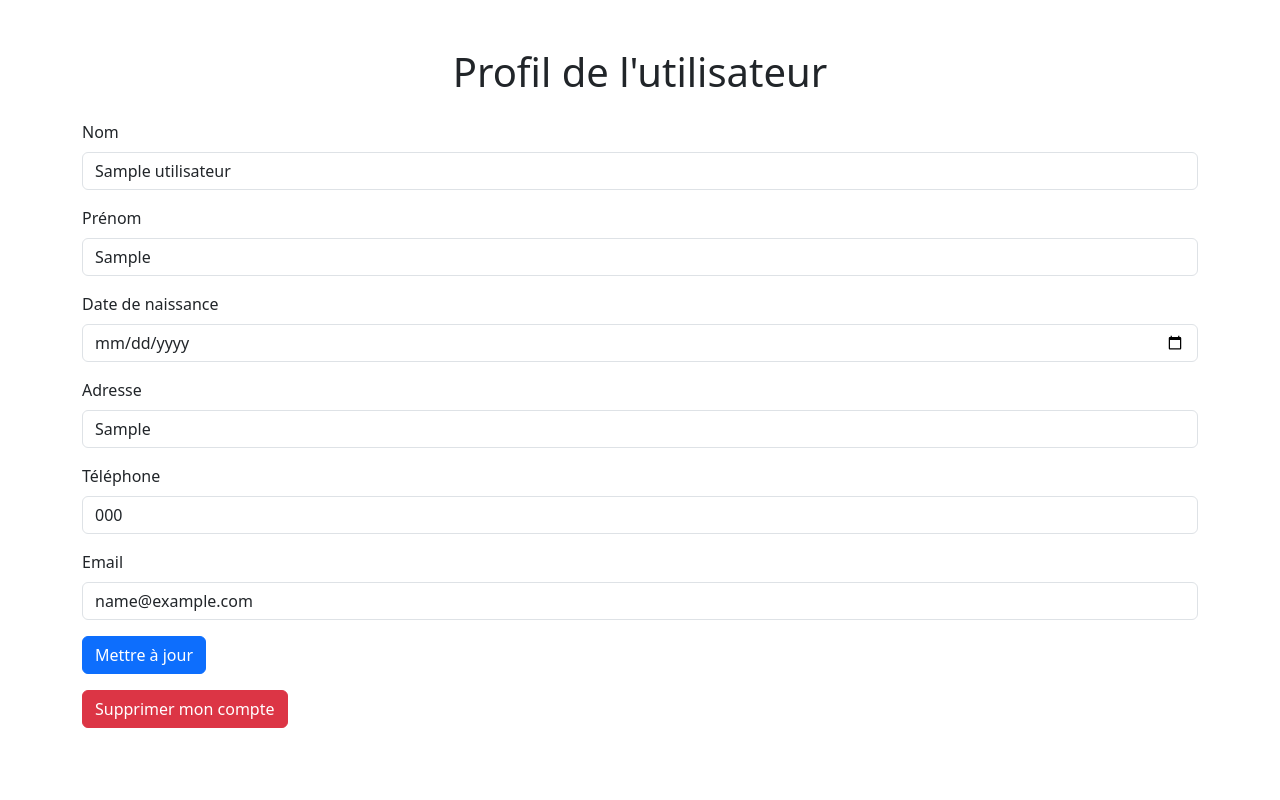
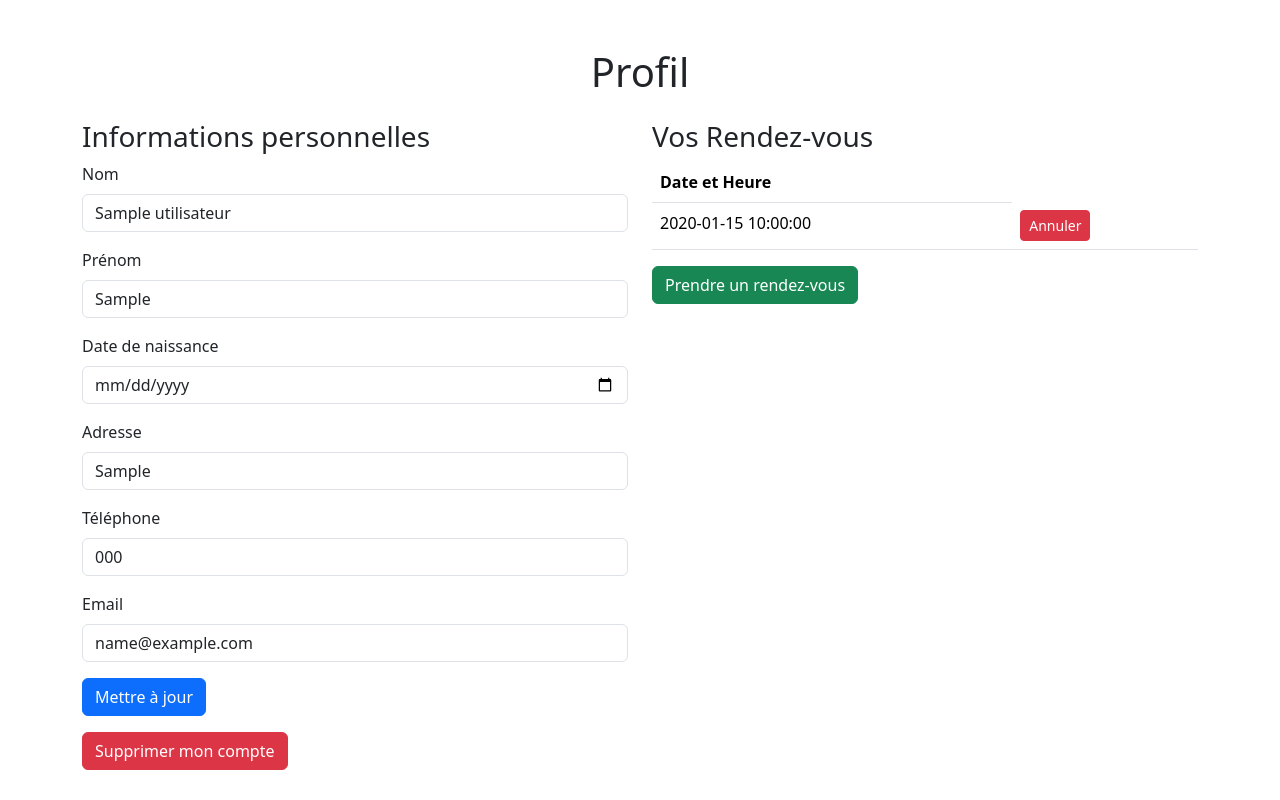
Before and after one commit to Matthieuhamon/Reservation, a PHP site: page /Reservation/profil.php in a window 1280 px wide. Run offline with PHP 8.4, Linux system fonts and the light colour scheme; the visitor is signed in with stand-in values (Sample User, id 1); tables that the repository leaves empty or names only in its code hold one stand-in row (values such as "Sample post").

Commit message:
Réservation

```diff
--- a/connexion.php
+++ b/connexion.php
@@ -6,10 +6,14 @@
     <meta charset="UTF-8">
     <meta name="viewport" content="width=device-width, initial-scale=1.0">
     <title>Connexion</title>
+    <link href="https://cdn.jsdelivr.net/npm/bootstrap@5.3.3/dist/css/bootstrap.min.css" rel="stylesheet">
+    <link rel="stylesheet" href="https://cdnjs.cloudflare.com/ajax/libs/font-awesome/6.6.0/css/all.min.css">
     <link rel="stylesheet" href="assets/css/style.css">
-    <link href="https://cdn.jsdelivr.net/npm/bootstrap@5.3.3/dist/css/bootstrap.min.css" rel="stylesheet">
 </head>
 <body class="d-flex flex-column justify-content-center align-items-center vh-100 bg-light">
+    <a href="index.php" class="close-btn">
+        <i class="fas fa-times"></i>
+    </a>
     <div class="container">
         <div class="card shadow p-4" style="max-width: 400px; margin: auto;">
             <h2 class="text-center mb-4">Connexion</h2>
--- a/index.php
+++ b/index.php
@@ -10,6 +10,7 @@
     <link href="https://cdn.jsdelivr.net/npm/bootstrap@5.3.3/dist/css/bootstrap.min.css" rel="stylesheet" integrity="sha384-QWTKZyjpPEjISv5WaRU9OFeRpok6YctnYmDr5pNlyT2bRjXh0JMhjY6hW+ALEwIH" crossorigin="anonymous">
     <script src="https://cdn.jsdelivr.net/npm/bootstrap@5.3.3/dist/js/bootstrap.bundle.min.js" integrity="sha384-YvpcrYf0tY3lHB60NNkmXc5s9fDVZLESaAA55NDzOxhy9GkcIdslK1eN7N6jIeHz" crossorigin="anonymous"></script>
     <link rel="stylesheet" type="text/css" href="assets/css/style.css">
+    <link rel="stylesheet" href="https://cdnjs.cloudflare.com/ajax/libs/font-awesome/6.6.0/css/all.min.css">
     <title>Système de réservation</title>
 </head>
 
--- a/inscription.php
+++ b/inscription.php
@@ -5,10 +5,14 @@
     <meta charset="UTF-8">
     <meta name="viewport" content="width=device-width, initial-scale=1.0">
     <title>Inscription</title>
+    <link href="https://cdn.jsdelivr.net/npm/bootstrap@5.3.3/dist/css/bootstrap.min.css" rel="stylesheet">
+    <link rel="stylesheet" href="https://cdnjs.cloudflare.com/ajax/libs/font-awesome/6.6.0/css/all.min.css">
     <link rel="stylesheet" href="assets/css/style.css">
-    <link href="https://cdn.jsdelivr.net/npm/bootstrap@5.3.3/dist/css/bootstrap.min.css" rel="stylesheet">
 </head>
 <body class="d-flex flex-column justify-content-center align-items-center vh-100 bg-light">
+    <a href="index.php" class="close-btn">
+        <i class="fas fa-times"></i>
+    </a>
     <div class="container">
         <div class="card shadow p-4" style="max-width: 600px; margin: auto;">
             <h2 class="text-center mb-4">Inscription</h2>
--- a/profil.php
+++ b/profil.php
@@ -3,7 +3,7 @@ session_start();
 
 // Vérifier si l'utilisateur est connecté
 if (!isset($_SESSION['user_id'])) {
-    header("Location: connexion.php"); // Rediriger vers la page de connexion si l'utilisateur n'est pas connecté
+    header("Location: connexion.php");
     exit();
 }
 
@@ -21,6 +21,10 @@ if (!$user) {
     exit();
 }
 
+// Récupérer les rendez-vous de l'utilisateur
+$stmt = $conn->prepare("SELECT id, date_heure FROM rendez_vous WHERE utilisateur_id = ? ORDER BY date_heure ASC");
+$stmt->execute([$user_id]);
+$rendez_vous = $stmt->fetchAll();
 ?>
 
 <!DOCTYPE html>
@@ -28,19 +32,21 @@ if (!$user) {
 <head>
     <meta charset="UTF-8">
     <meta name="viewport" content="width=device-width, initial-scale=1.0">
-    <title>Profil de l'utilisateur</title>
-    <!-- Ajouter le CDN Bootstrap -->
+    <title>Profil</title>
     <link href="https://cdn.jsdelivr.net/npm/bootstrap@5.3.0-alpha1/dist/css/bootstrap.min.css" rel="stylesheet">
 </head>
 <body>
     <div class="container mt-5">
-        <h1 class="text-center mb-4">Profil de l'utilisateur</h1>
+        <h1 class="text-center mb-4">Profil</h1>
 
-        <!-- Affichage des messages de succès ou d'erreur -->
+        <!-- Messages de succès ou d'erreur -->
         <?php if (isset($_GET['success'])) { echo "<div class='alert alert-success'>" . htmlspecialchars($_GET['success']) . "</div>"; } ?>
         <?php if (isset($_GET['error'])) { echo "<div class='alert alert-danger'>" . htmlspecialchars($_GET['error']) . "</div>"; } ?>
 
-        <!-- Formulaire de mise à jour des informations -->
+        <div class="row">
+            <!-- Colonne des infos utilisateur -->
+            <div class="col-md-6">
+                <h3>Informations personnelles</h3>
                 <form action="traitement-p.php" method="POST">
                     <div class="mb-3">
                         <label for="nom" class="form-label">Nom</label>
@@ -70,13 +76,46 @@ if (!$user) {
                     <button type="submit" name="action" value="update" class="btn btn-primary">Mettre à jour</button>
                 </form>
 
-        <!-- Formulaire de suppression du compte -->
+                <!-- Suppression du compte -->
                 <form action="traitement-p.php" method="POST" class="mt-3">
                     <button type="submit" name="action" value="delete_account" class="btn btn-danger" onclick="return confirm('Êtes-vous sûr de vouloir supprimer votre compte ? Toutes les données seront perdues.')">Supprimer mon compte</button>
                 </form>
             </div>
 
-    <!-- Ajouter le CDN Bootstrap JavaScript -->
+            <!-- Colonne des rendez-vous -->
+            <div class="col-md-6">
+                <h3>Vos Rendez-vous</h3>
+                <table class="table">
+                    <thead>
+                        <tr>
+                            <th>Date et Heure</th>
+                        </tr>
+                    </thead>
+                    <tbody>
+                        <?php if (count($rendez_vous) > 0): ?>
+                            <?php foreach ($rendez_vous as $rdv): ?>
+                                <tr>
+                                    <td><?= htmlspecialchars($rdv['date_heure']); ?></td>
+                                    <td>
+                                        <form action="traitement-rdv.php" method="POST">
+                                            <input type="hidden" name="rdv_id" value="<?= $rdv['id']; ?>">
+                                            <button type="submit" name="supprimer" class="btn btn-danger btn-sm">Annuler</button>
+                                        </form>
+                                    </td>
+                                </tr>
+                            <?php endforeach; ?>
+                        <?php else: ?>
+                            <tr><td colspan="2">Aucun rendez-vous pris.</td></tr>
+                        <?php endif; ?>
+                    </tbody>
+                </table>
+
+                <!-- Bouton pour aller à la page de prise de rendez-vous -->
+                <a href="rdv.php" class="btn btn-success">Prendre un rendez-vous</a>
+            </div>
+        </div>
+    </div>
+
     <script src="https://cdn.jsdelivr.net/npm/bootstrap@5.3.0-alpha1/dist/js/bootstrap.bundle.min.js"></script>
 </body>
 </html>
--- a/traitement.php
+++ b/traitement.php
@@ -60,10 +60,10 @@ if ($_SERVER["REQUEST_METHOD"] == "POST") {
                 header("Location: profil.php");
                 exit();
 
-                // // Envoi de l'email de vérification
-                // sendVerificationEmail($email, $token);
+                // Envoi de l'email de vérification
+                sendVerificationEmail($email, $token);
 
-                // echo "<p style='color:green;'>Un email de vérification vous a été envoyé. Veuillez vérifier votre boîte de réception.</p>";
+                echo "<p style='color:green;'>Un email de vérification vous a été envoyé. Veuillez vérifier votre boîte de réception.</p>";
             }
         }
     }
```
Also changed, not shown: assets/css/style.css (+14 -0 lines), rdv.php (added, +73 -0 lines), traitement-rdv.php (added, +41 -0 lines). Lines whose indentation alone changed are shown as unchanged.
